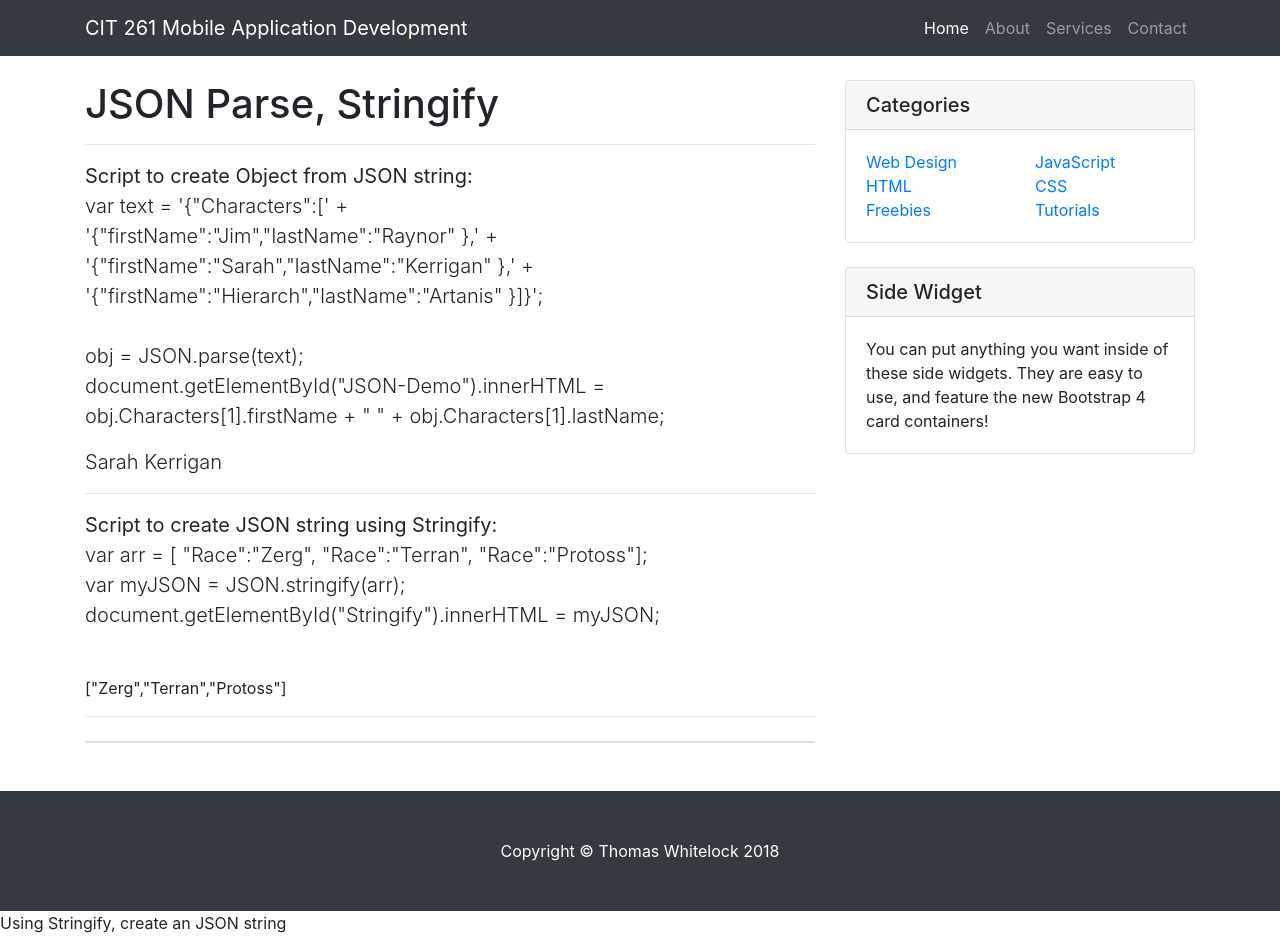
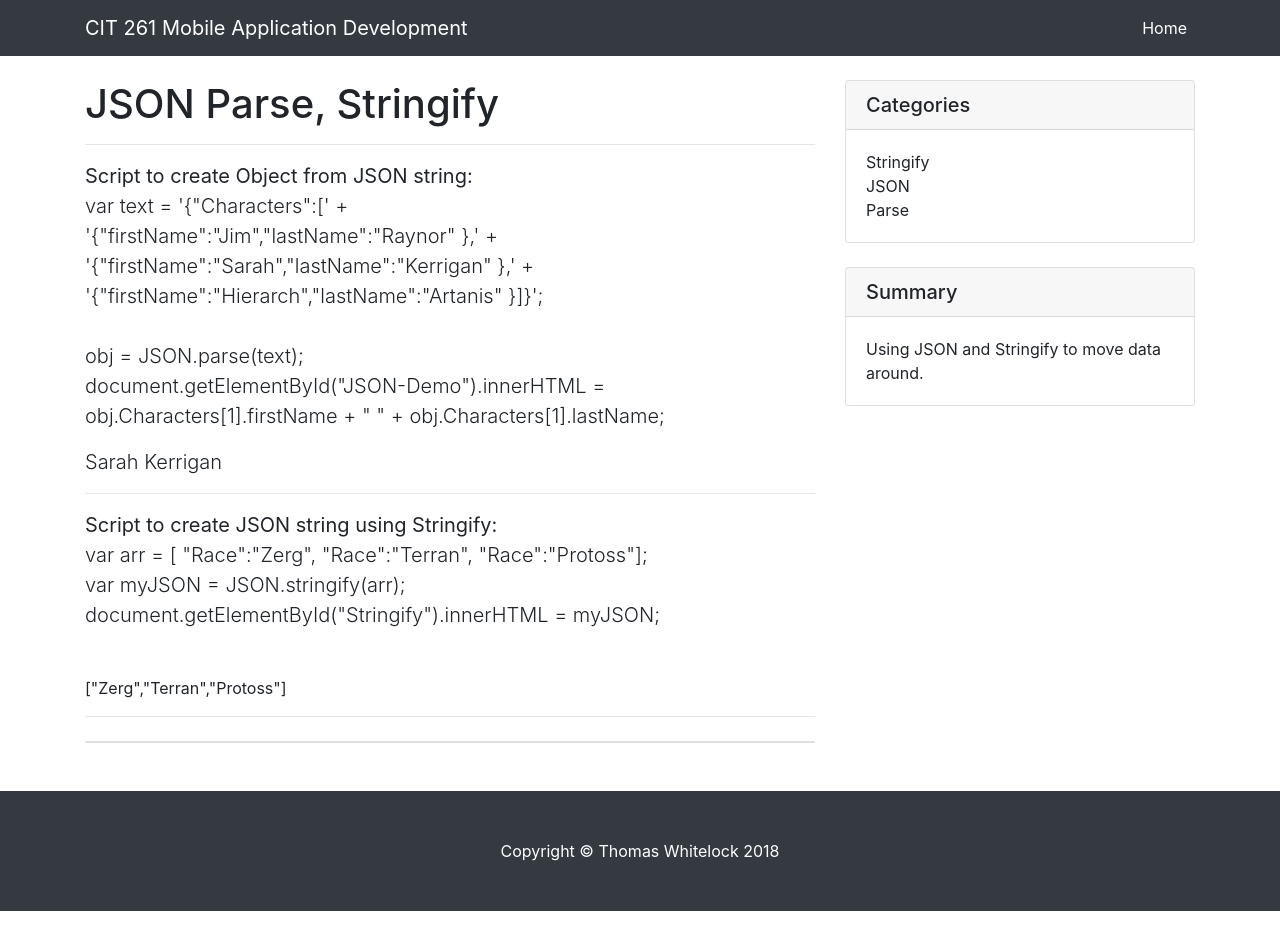
Before and after one commit to Th0masW/CS-261, a website: page topic-3.html in a window 1280 px wide. After the commit the page ends 911 px from the top, so only its background shows below. Drawn offline with Linux system fonts and the light colour scheme.

Commit message:
fixed error in topic one

```diff
--- a/topic-3.html
+++ b/topic-3.html
@@ -30,15 +30,6 @@
               <a class="nav-link" href="index.html">Home
                 <span class="sr-only">(current)</span>
               </a>
-            </li>
-            <li class="nav-item">
-              <a class="nav-link" href="#">About</a>
-            </li>
-            <li class="nav-item">
-              <a class="nav-link" href="#">Services</a>
-            </li>
-            <li class="nav-item">
-              <a class="nav-link" href="#">Contact</a>
             </li>
           </ul>
         </div>
@@ -124,27 +115,18 @@ obj.Characters[1].firstName + " " + obj.Characters[1].lastName;</p>
                 <div class="col-lg-6">
                   <ul class="list-unstyled mb-0">
                     <li>
-                      <a href="#">Web Design</a>
+                      Stringify
                     </li>
                     <li>
-                      <a href="#">HTML</a>
+                      JSON
                     </li>
                     <li>
-                      <a href="#">Freebies</a>
-                    </li>
+                      Parse
                   </ul>
                 </div>
                 <div class="col-lg-6">
                   <ul class="list-unstyled mb-0">
-                    <li>
-                      <a href="#">JavaScript</a>
-                    </li>
-                    <li>
-                      <a href="#">CSS</a>
-                    </li>
-                    <li>
-                      <a href="#">Tutorials</a>
-                    </li>
+
                   </ul>
                 </div>
               </div>
@@ -153,9 +135,9 @@ obj.Characters[1].firstName + " " + obj.Characters[1].lastName;</p>
 
           <!-- Side Widget -->
           <div class="card my-4">
-            <h5 class="card-header">Side Widget</h5>
+            <h5 class="card-header">Summary</h5>
             <div class="card-body">
-              You can put anything you want inside of these side widgets. They are easy to use, and feature the new Bootstrap 4 card containers!
+              Using JSON and Stringify to move data around.
             </div>
           </div>
 
@@ -196,8 +178,7 @@ obj.Characters[1].firstName + " " + obj.Characters[1].lastName;
 
  </script>
 
-  <p>Using Stringify, create an JSON string</p>
-  <p id="Stringify"></p>
+
 
 <script>
 
```
